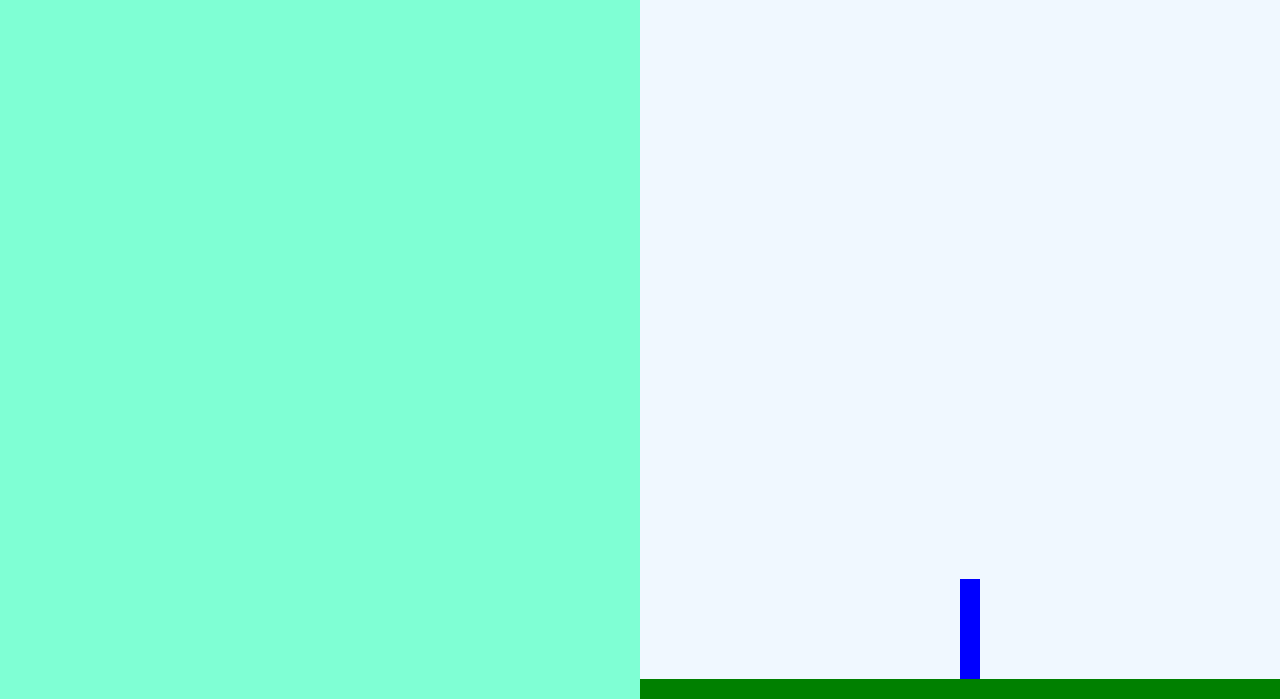
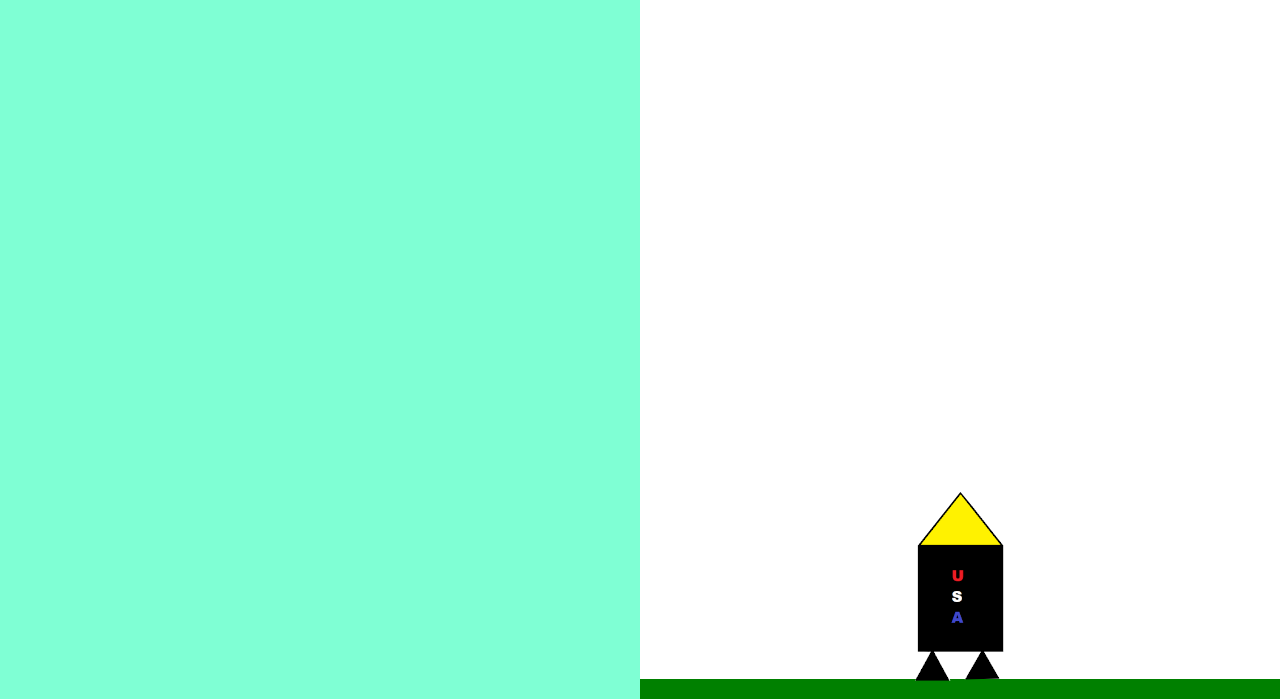
Before and after one commit to mph09/jsrocket, a plain HTML site: page rocket.html in a window 1280 px wide. Shown: the part 101-800 px from the top of the page. Drawn offline with Linux system fonts and the light colour scheme.

Commit message:
Created most of the rocket imaging

```diff
--- a/css/rocket.css
+++ b/css/rocket.css
@@ -8,7 +8,7 @@
 }
 
 .right{
-	background-color: aliceblue;
+	background-color: white;
 	position: fixed;
 	width: 50%;
 	height: 100%;
@@ -28,10 +28,11 @@
 .rocket{
 	position: absolute;
 	left: 50%;
-	bottom: 20px;
-	width: 20px;
-	height: 100px;
-	background-color: blue;
+	bottom: 7px;
+	width: 200px;
+	height: 200px;
+	margin-left: -100px;
+	background: url('../img/firstrocket.png');
 	transition: bottom 10000ms;
 }
 
@@ -55,6 +56,14 @@
 body.body-state4 .state4{display: block;}
 body.body-state5 .state5{display: block;}
 
+body.body-state5 .rocket{
+	background: url('../img/explosion.png');
+	transition: bottom 5000ms;
+	bottom: 20px;
+	padding-bottom: -50px;
+	height: 175px;
+}
+
 a{
 
 }
--- a/js/rocket.js
+++ b/js/rocket.js
@@ -18,7 +18,7 @@
 		var success = setTimeout(function(){
 			var randomNumber = Math.round(Math.random()*10)
 			console.log('randomNumber:', randomNumber)
-			if (randomNumber>3) {
+			if (randomNumber>10) {
 				changeState(4);
 			} else {
 				changeState(5);
```
Also changed, not shown: img/explosion.png (added), img/firstrocket.png (added), img/rocket-stage1.jpg (added), img/rocket.png (added), img/rocket1.png (added), img/rockets.png (added).
